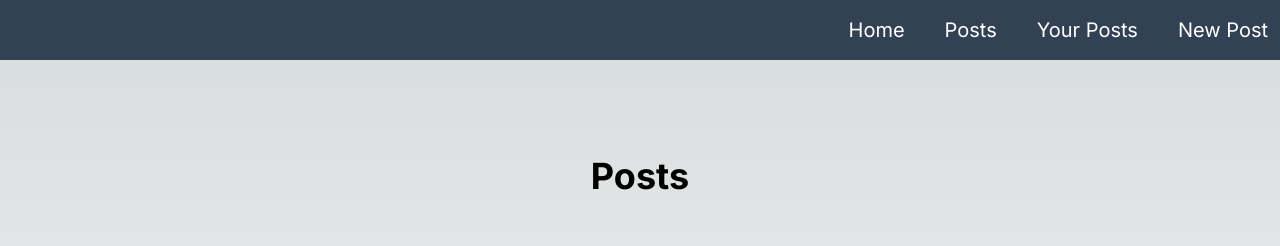
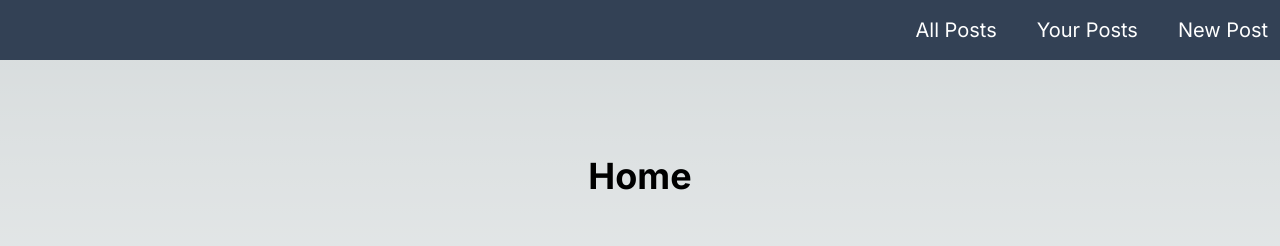
Before and after one commit to arshkhatwani/nextjs-concepts-practice, a Next.js app: page / in a window 1280 px wide. Shown: the top 246 px of the page. Built offline with nearby package versions, Linux system fonts and the light colour scheme.

Commit message:
Adds middleware This middleware will redirect '/' to '/posts'

```diff
--- a/src/app/page.tsx
+++ b/src/app/page.tsx
@@ -4,7 +4,7 @@ export default function Home() {
     return (
         <main className="flex min-h-screen flex-col items-center justify-between p-24">
             <div>
-        <Heading>Posts</Heading>
+                <Heading>Home</Heading>
             </div>
         </main>
     );
--- a/src/components/Navbar.tsx
+++ b/src/components/Navbar.tsx
@@ -3,8 +3,7 @@ import Link from "next/link";
 const linkClass = "text-xl text-white hover:text-blue-700";
 
 const navItems = [
-    { path: "/", name: "Home" },
-    { path: "/posts/all", name: "Posts" },
+    { path: "/posts/all", name: "All Posts" },
     { path: "/posts", name: "Your Posts" },
     { path: "/posts/new", name: "New Post" },
 ];
```
Also changed, not shown: src/middleware.ts (added, +12 -0 lines). Lines whose indentation alone changed are shown as unchanged.
